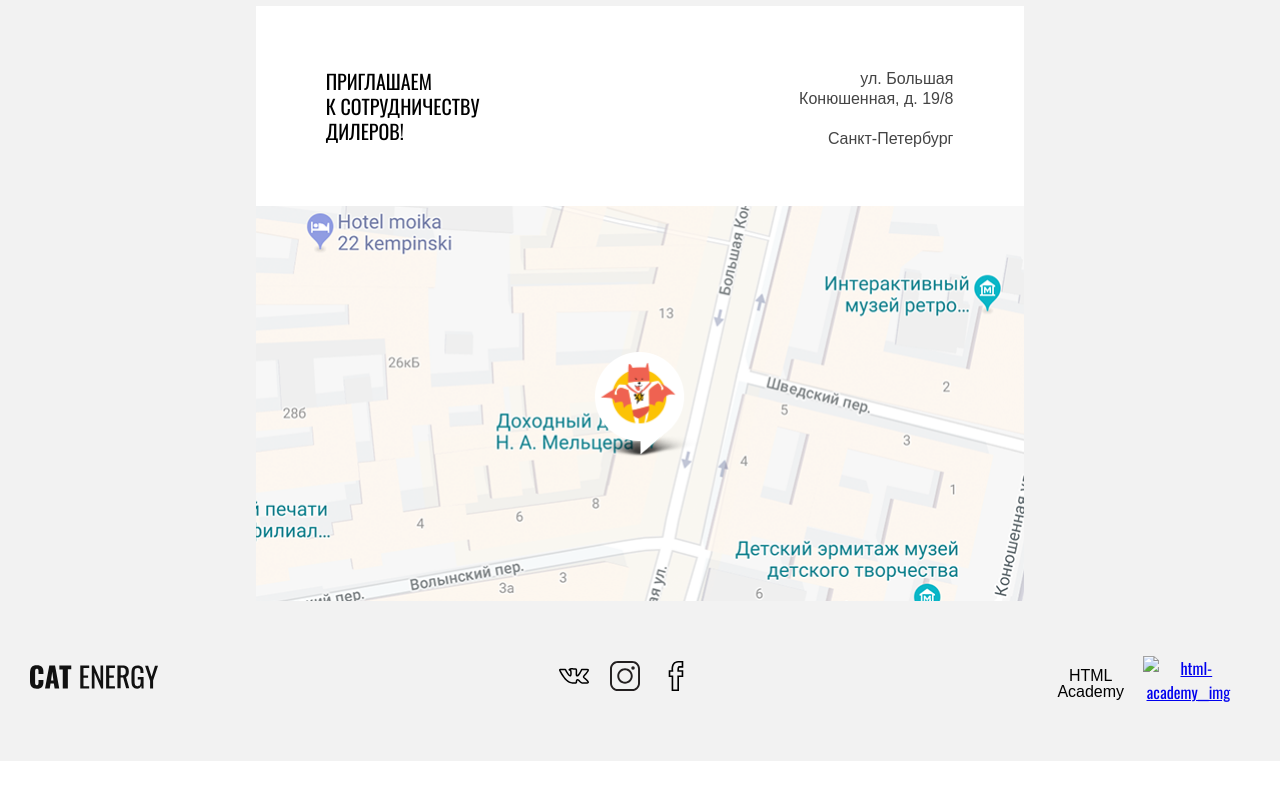
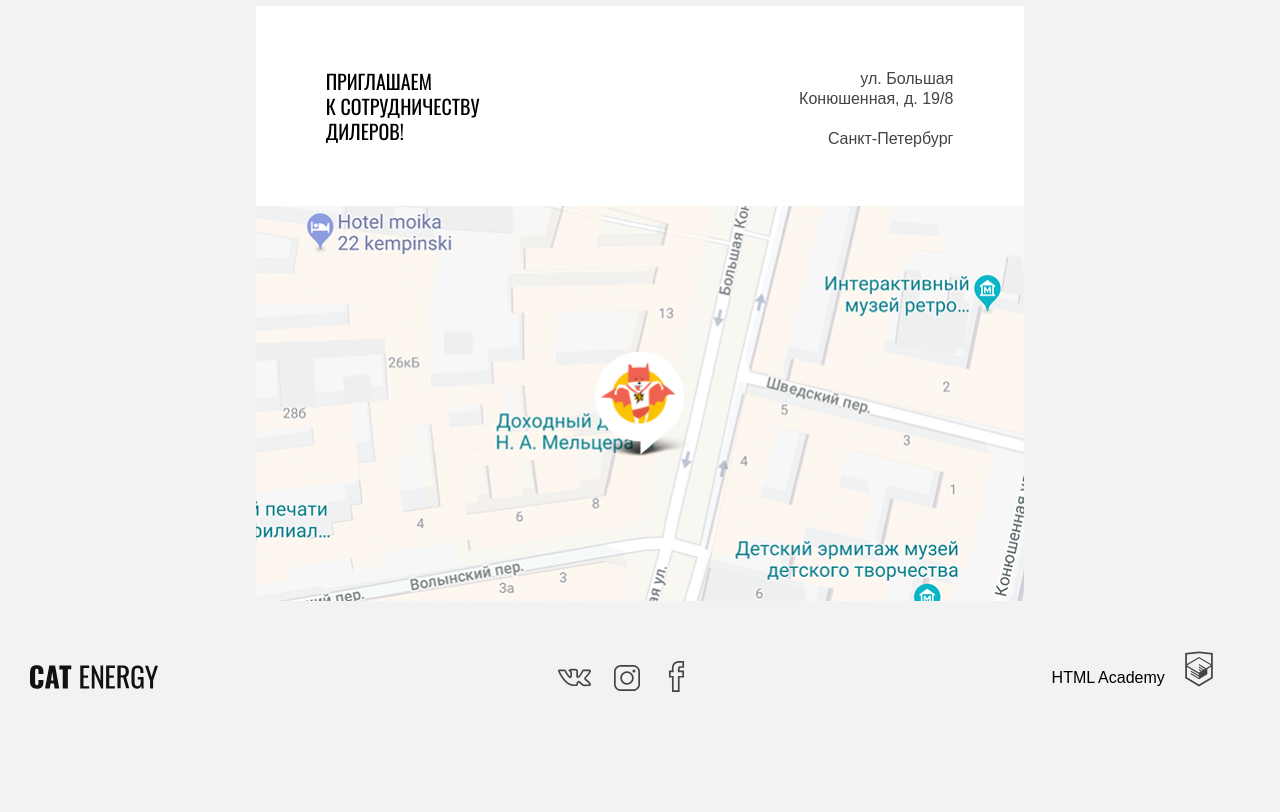
Before and after one commit to sansanich83/843141-cat-energy, a plain HTML site: page source/index.html in a window 1280 px wide. Shown: the part 3558-4370 px from the top of the page. Before the commit the page ends 4319 px from the top, so only its background shows below. Drawn offline with nearby package versions, Linux system fonts and the light colour scheme; files that its build step writes are made by us from their sources.

Commit message:
изменения в неправильной версии

```diff
--- a/source/index.html
+++ b/source/index.html
@@ -170,31 +170,41 @@
           <ul class="social__list">
             <li class="social__item">
               <a class="social__link social__link--vkontakte" href="https://vk.com">
-                <img class="social__link-img" src="./img/icon-vk.svg" width="23" height="23" alt="Наша страница вконтакте">
+                <svg class="social__svg" aria-label="Наша страница Вконтакте" width="33" height="33">
+                  <use xlink:href="./img/sprite.svg#vk-svg"></use>
+                </svg>
               </a>
             </li>
             <li class="social__item">
-              <a class="social__link social__link--youtube" href="https://youtube.com">
-                <img class="social__link-img" src="./img/icon-insta.svg" width="16" height="16" alt="Наш канал в ютубе">
+              <a class="social__link social__link--instagram" href="https://www.instagram.com">
+                <svg class="social__svg" aria-label="Наша страница в Инстаграме" width="26" height="26">
+                  <use xlink:href="./img/sprite.svg#insta-svg"></use>
+                </svg>
               </a>
             </li>
             <li class="social__item">
-              <a class="social__link social__link--twitter" href="https://twitter.com">
-                <img class="social__link-img" src="./img/icon-fb.svg" width="21" height="21" alt="Наша страница твиттере">
+              <a class="social__link social__link--facebook" aria-label="Наша страница в фэйсбуке" href="https://facebook.com">
+                <svg class="social__svg" width="31" height="31">
+                  <use xlink:href="./img/sprite.svg#fb-svg"></use>
+                </svg>
               </a>
             </li>
           </ul>
         </div>
         <div class="page-footer__created html-academy">
-          <span class="html-academy__name">HTML Academy</span>
-          <a class="html-academy__link" href="https://html-academy.ru">
-            <img src="./img/htmlacademy.svg" width="40" height="40" alt="html-academy__img">
+
+          <a class="html-academy__link" href="https://html-academy.ru"><span class="html-academy__name">HTML Academy</span>
+            <svg class="social__svg" aria-label="Страница Академии" width="42" height="42">
+              <use xlink:href="./img/sprite.svg#html-svg"></use>
+            </svg>
           </a>
         </div>
       </div>
     </div>
   </footer>
 
+  <script src="./js/svgxuse.min.js" defer></script>
+
 </body>
 
 </html>
--- /dev/null
+++ b/source/js/svgxuse.min.js
@@ -0,0 +1,12 @@
+/*!
+ * @copyright Copyright (c) 2017 IcoMoon.io
+ * @license   Licensed under MIT license
+ *            See https://github.com/Keyamoon/svgxuse
+ * @version   1.2.6
+ */
+(function(){if("undefined"!==typeof window&&window.addEventListener){var e=Object.create(null),l,d=function(){clearTimeout(l);l=setTimeout(n,100)},m=function(){},t=function(){window.addEventListener("resize",d,!1);window.addEventListener("orientationchange",d,!1);if(window.MutationObserver){var k=new MutationObserver(d);k.observe(document.documentElement,{childList:!0,subtree:!0,attributes:!0});m=function(){try{k.disconnect(),window.removeEventListener("resize",d,!1),window.removeEventListener("orientationchange",
+d,!1)}catch(v){}}}else document.documentElement.addEventListener("DOMSubtreeModified",d,!1),m=function(){document.documentElement.removeEventListener("DOMSubtreeModified",d,!1);window.removeEventListener("resize",d,!1);window.removeEventListener("orientationchange",d,!1)}},u=function(k){function e(a){if(void 0!==a.protocol)var c=a;else c=document.createElement("a"),c.href=a;return c.protocol.replace(/:/g,"")+c.host}if(window.XMLHttpRequest){var d=new XMLHttpRequest;var m=e(location);k=e(k);d=void 0===
+d.withCredentials&&""!==k&&k!==m?XDomainRequest||void 0:XMLHttpRequest}return d};var n=function(){function d(){--q;0===q&&(m(),t())}function l(a){return function(){!0!==e[a.base]&&(a.useEl.setAttributeNS("http://www.w3.org/1999/xlink","xlink:href","#"+a.hash),a.useEl.hasAttribute("href")&&a.useEl.setAttribute("href","#"+a.hash))}}function p(a){return function(){var c=document.body,b=document.createElement("x");a.onload=null;b.innerHTML=a.responseText;if(b=b.getElementsByTagName("svg")[0])b.setAttribute("aria-hidden",
+"true"),b.style.position="absolute",b.style.width=0,b.style.height=0,b.style.overflow="hidden",c.insertBefore(b,c.firstChild);d()}}function n(a){return function(){a.onerror=null;a.ontimeout=null;d()}}var a,c,q=0;m();var f=document.getElementsByTagName("use");for(c=0;c<f.length;c+=1){try{var g=f[c].getBoundingClientRect()}catch(w){g=!1}var h=(a=f[c].getAttribute("href")||f[c].getAttributeNS("http://www.w3.org/1999/xlink","href")||f[c].getAttribute("xlink:href"))&&a.split?a.split("#"):["",""];var b=
+h[0];h=h[1];var r=g&&0===g.left&&0===g.right&&0===g.top&&0===g.bottom;g&&0===g.width&&0===g.height&&!r?(f[c].hasAttribute("href")&&f[c].setAttributeNS("http://www.w3.org/1999/xlink","xlink:href",a),b.length&&(a=e[b],!0!==a&&setTimeout(l({useEl:f[c],base:b,hash:h}),0),void 0===a&&(h=u(b),void 0!==h&&(a=new h,e[b]=a,a.onload=p(a),a.onerror=n(a),a.ontimeout=n(a),a.open("GET",b),a.send(),q+=1)))):r?b.length&&e[b]&&setTimeout(l({useEl:f[c],base:b,hash:h}),0):void 0===e[b]?e[b]=!0:e[b].onload&&(e[b].abort(),
+delete e[b].onload,e[b]=!0)}f="";q+=1;d()};var p=function(){window.removeEventListener("load",p,!1);l=setTimeout(n,0)};"complete"!==document.readyState?window.addEventListener("load",p,!1):p()}})();
--- a/source/less/html-academy.less
+++ b/source/less/html-academy.less
@@ -17,12 +17,13 @@
 
 .html-academy__link {
   margin-right: -5px;
+  .link-decor-off;
 }
 
 @media (min-width: @tablet-width) {
   .html-academy {
     flex-wrap: nowrap;
-    padding-top: 30px;
+    padding-top: 14px;
     flex-grow: 1;
     width: 170px;
     padding-left: 0;
@@ -34,10 +35,26 @@
     margin-top: 12px;
     margin-left: auto;
     margin-right: 13px;
+    margin-bottom: 57px;
   }
 
   .html-academy__link {
-    margin-top: 10px;
+    display: flex;
+    margin-top: 18px;
+    margin-bottom: 57px;
+  }
+
+  .html-academy__link {
+    fill: @secondary-text-color;
+
+    &:hover svg {
+      fill: @button-color;
+      transition: 0.3s;
+    }
+
+    &:active {
+      opacity: 0.3;
+    }
   }
 }
 
@@ -50,7 +67,7 @@
     padding-right: 0;
     box-sizing: border-box;
     margin-left: auto;
-    margin-right: 42px;
+    margin-right: 36px;
     margin-top: 4px;
   }
 }
--- a/source/less/social.less
+++ b/source/less/social.less
@@ -21,10 +21,29 @@
 
 .social__item:first-child {
   margin-left: auto;
+  margin-bottom: 10px;
+}
+
+.social__item:nth-child(2) {
+  margin-top: 4px;
+  margin-left: 2px;
 }
 
 .social__item:last-child {
   margin-right: auto;
+}
+
+.social__svg {
+  fill: @secondary-text-color;
+
+  &:hover {
+    fill: @button-color;
+    transition: 0.3s;
+  }
+
+  &:active {
+    opacity: 0.3;
+  }
 }
 
 @media (min-width: @tablet-width) {
```
Also changed, not shown: source/img/1.svg (deleted), source/img/2.svg (deleted), source/img/3.svg (deleted), source/img/4.svg (deleted), source/img/sprite.svg (added).
